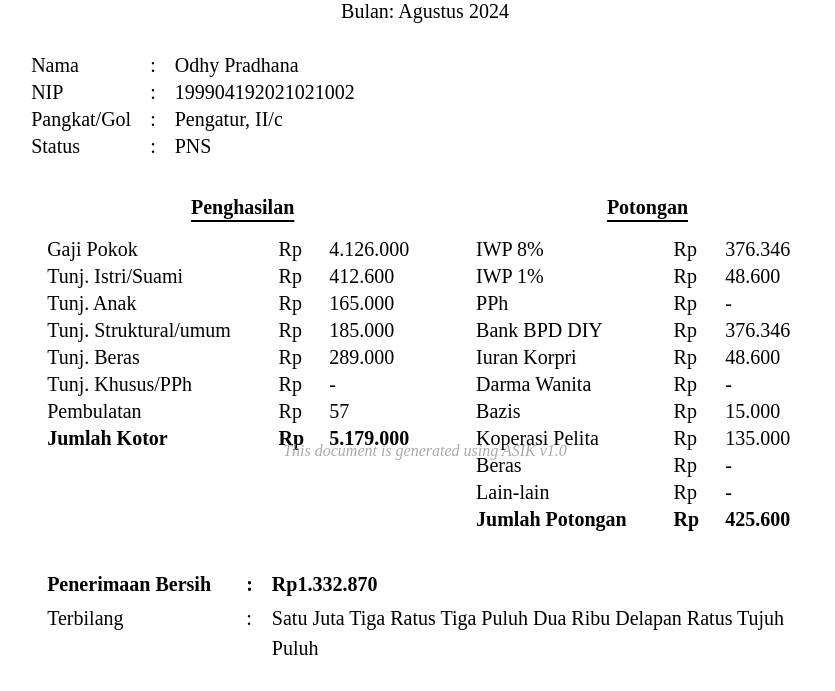
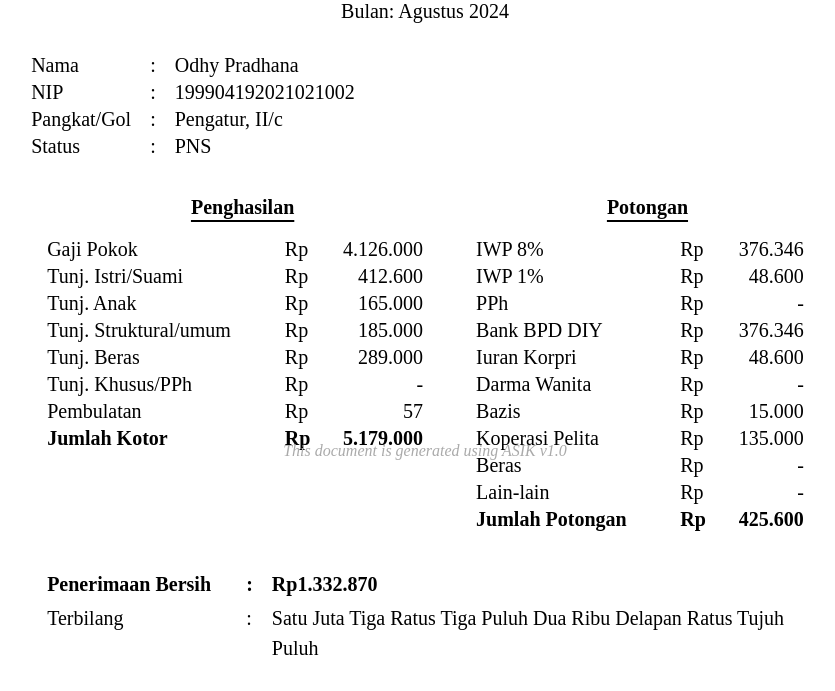
Before and after one commit to odhyp/asik, a Python web app: template templates/slip.html in a window 1280 px wide. Shown: the part 324-1015 px from the top of the page, without its empty margins (215-1050 px from the left). Run offline with Jinja, Linux system fonts and the light colour scheme; the template is opened without the code that fills it, so the values that code supplies are empty.

Commit message:
fix: fix table item padding

```diff
--- a/templates/slip.html
+++ b/templates/slip.html
@@ -121,6 +121,14 @@
 
     .salary__table tfoot {
       font-weight: bold;
+    }
+
+    .salary__table td:first-of-type {
+      padding-right: 1.5em;
+    }
+
+    .salary__table td:last-of-type {
+      text-align: right;
     }
 
     .signature {
```
